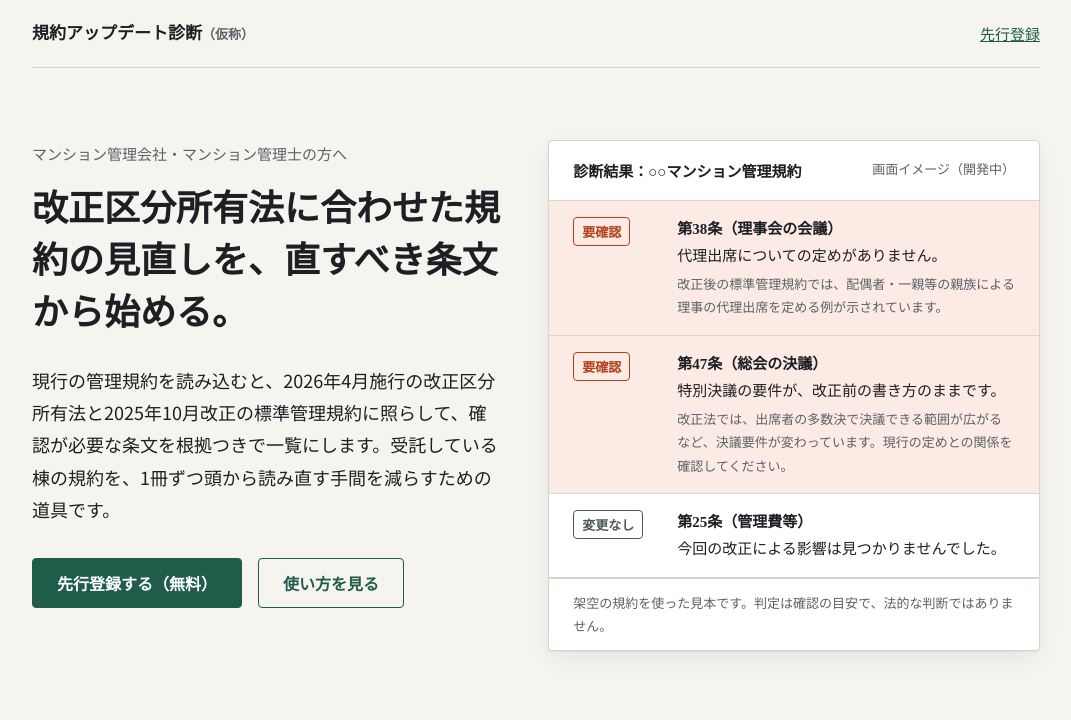
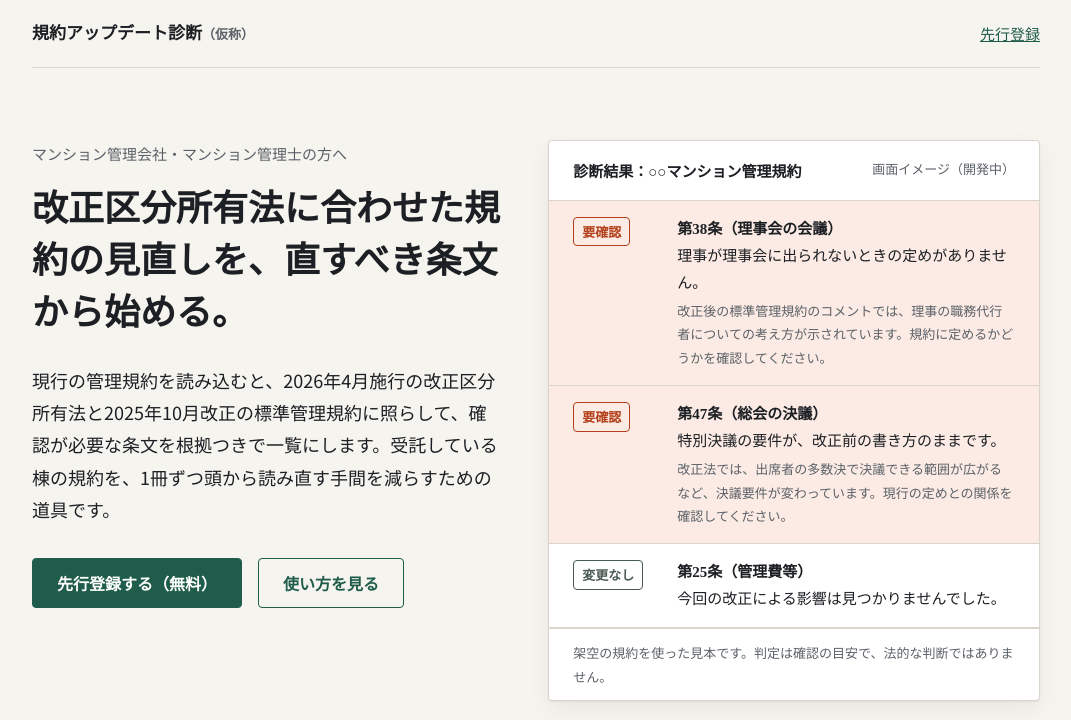
Before and after one commit to wakachisha/wakachisha.github.io, a plain HTML site: page kiyaku/index.html in a window 1280 px wide. Shown: the top 720 px of the page, without its empty margins (104-1175 px from the left). Drawn offline with Linux system fonts and the light colour scheme.

Commit message:
規約診断の見本：理事会の代理出席の説明を、標準管理規約の職務代行者の考え方に合わせて修正
Co-Authored-By: Claude Opus 5.5 <noreply@anthropic.com>
Claude-Session: https://claude.ai/code/session_012JL3S4XHefR4FXqCBDYiF5

```diff
--- a/kiyaku/index.html
+++ b/kiyaku/index.html
@@ -115,8 +115,8 @@ footer p{margin:0 0 8px}
       <div class="row flag">
         <span class="label">要確認</span>
         <div><div class="art">第38条（理事会の会議）</div>
-        <p>代理出席についての定めがありません。</p>
-        <p class="why">改正後の標準管理規約では、配偶者・一親等の親族による理事の代理出席を定める例が示されています。</p></div>
+        <p>理事が理事会に出られないときの定めがありません。</p>
+        <p class="why">改正後の標準管理規約のコメントでは、理事の職務代行者についての考え方が示されています。規約に定めるかどうかを確認してください。</p></div>
       </div>
       <div class="row flag">
         <span class="label">要確認</span>
```
